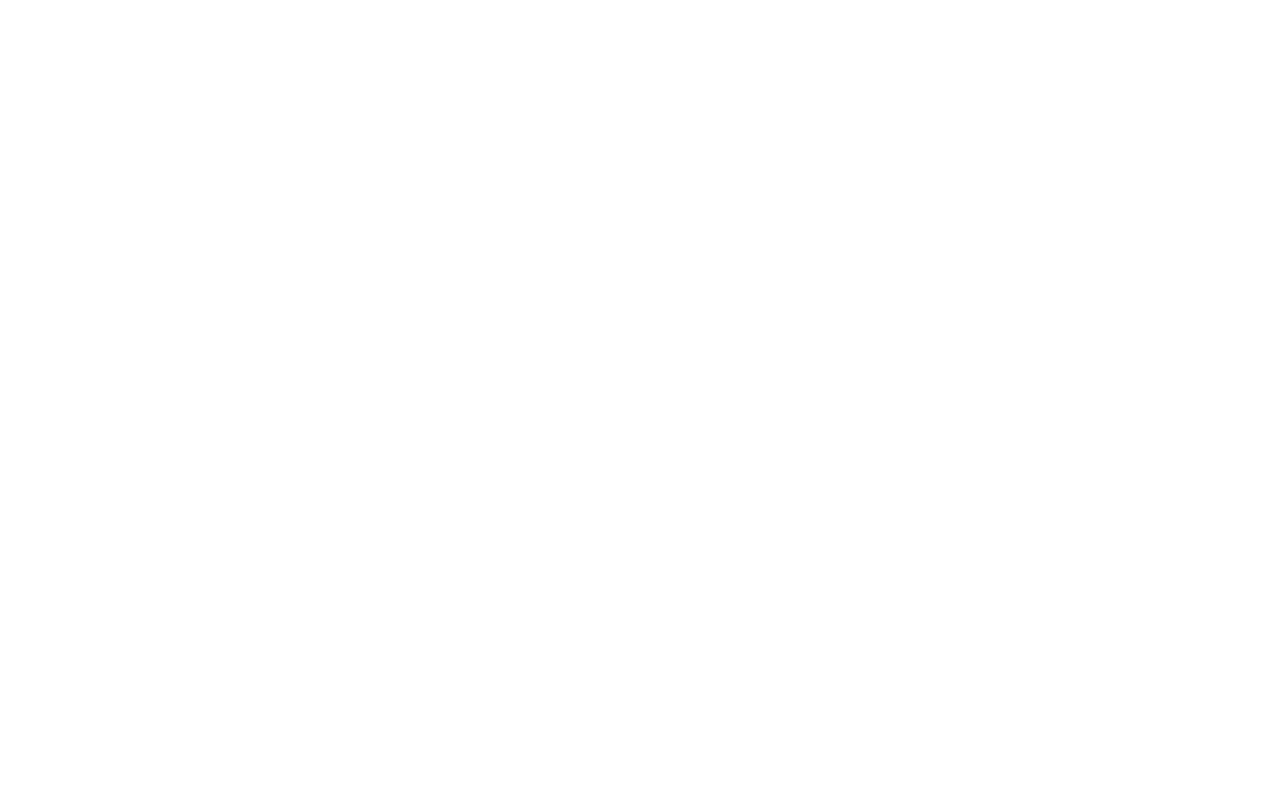
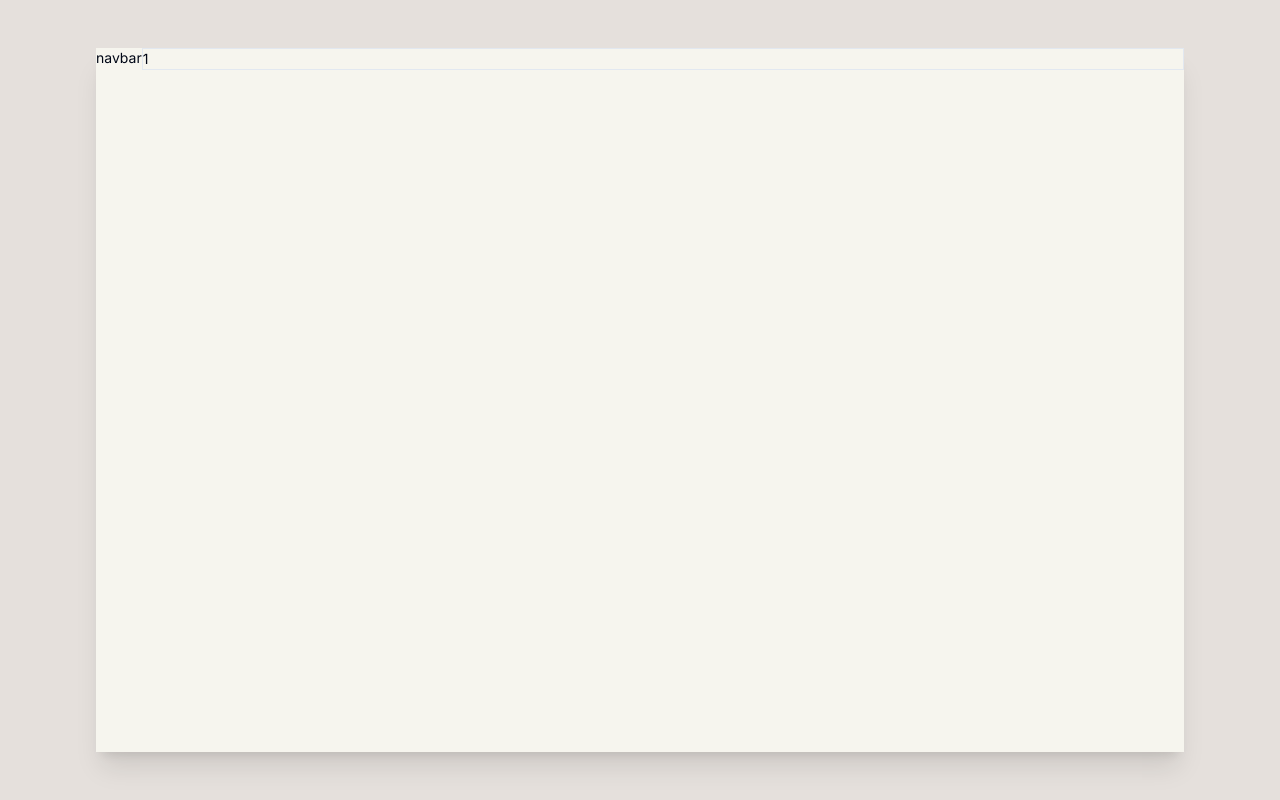
Before and after one commit to AlinaSyniavska/work-watcher, a Next.js app: page / in a window 1280 px wide. Built offline with nearby package versions, Linux system fonts and the light colour scheme.

Commit message:
Created an HTML structure for a webpage layout

```diff
--- a/src/app/globals.css
+++ b/src/app/globals.css
@@ -4,7 +4,7 @@
 
 @layer base {
   :root {
-    --background: 0 0% 100%;
+    --background: 30 16% 88%;
     --foreground: 222.2 84% 4.9%;
 
     --card: 0 0% 100%;
@@ -15,10 +15,10 @@
 
     /*--primary: 222.2 47.4% 11.2%;*/
     --primary: 155 44% 50%;
-    --primary-foreground: 210 40% 98%;
+    --primary-foreground: 184 37% 32%;
 
     --secondary: 210 40% 96.1%;
-    --secondary-foreground: 222.2 47.4% 11.2%;
+    --secondary-foreground: 51 30% 95%;
 
     --muted: 210 40% 96.1%;
     --muted-foreground: 215.4 16.3% 46.9%;
--- a/src/app/layout.tsx
+++ b/src/app/layout.tsx
@@ -3,6 +3,8 @@
 import { cn } from '@/lib/utils';
 
 import './globals.css';
+import {Button} from "@/components/ui/button";
+import Navbar from "@/components/Navbar/Navbar";
 
 const fontSans = FontSans({
   subsets: ['latin'],
@@ -29,9 +31,19 @@
 }>) {
   return (
     <html lang="en">
-      <body className={cn('min-h-screen bg-background font-sans antialiased', fontSans.variable)}>
-        {children}
-      </body>
+    <body className={cn('min-h-screen bg-background font-sans antialiased', fontSans.variable)}>
+
+    <main className="h-screen flex items-center justify-between px-24 py-12">
+      <div className="w-full h-full flex  text-sm bg-secondary-foreground shadow-xl">
+        <Navbar/>
+
+        <div className={'w-full'}>{children}</div>
+      </div>
+
+    </main>
+
+
+    </body>
     </html>
   );
 }
--- a/src/app/page.tsx
+++ b/src/app/page.tsx
@@ -1,16 +1,7 @@
 export default function Home() {
-
-
-
   return (
-    <main className="flex min-h-screen flex-col items-center justify-between p-24">
-      <div className="z-10 max-w-5xl w-full items-center justify-between font-mono text-sm lg:flex">
-
-        {/*<Button>Button</Button>*/}
-
-
-      </div>
-
+    <main className={'border border-solid border-border'}>
+      <div>1</div>
     </main>
   );
 }
--- /dev/null
+++ b/src/components/Navbar/Navbar.tsx
@@ -0,0 +1,11 @@
+import React from 'react';
+
+const Navbar = () => {
+  return (
+    <div>
+      navbar
+    </div>
+  );
+};
+
+export default Navbar;
```
